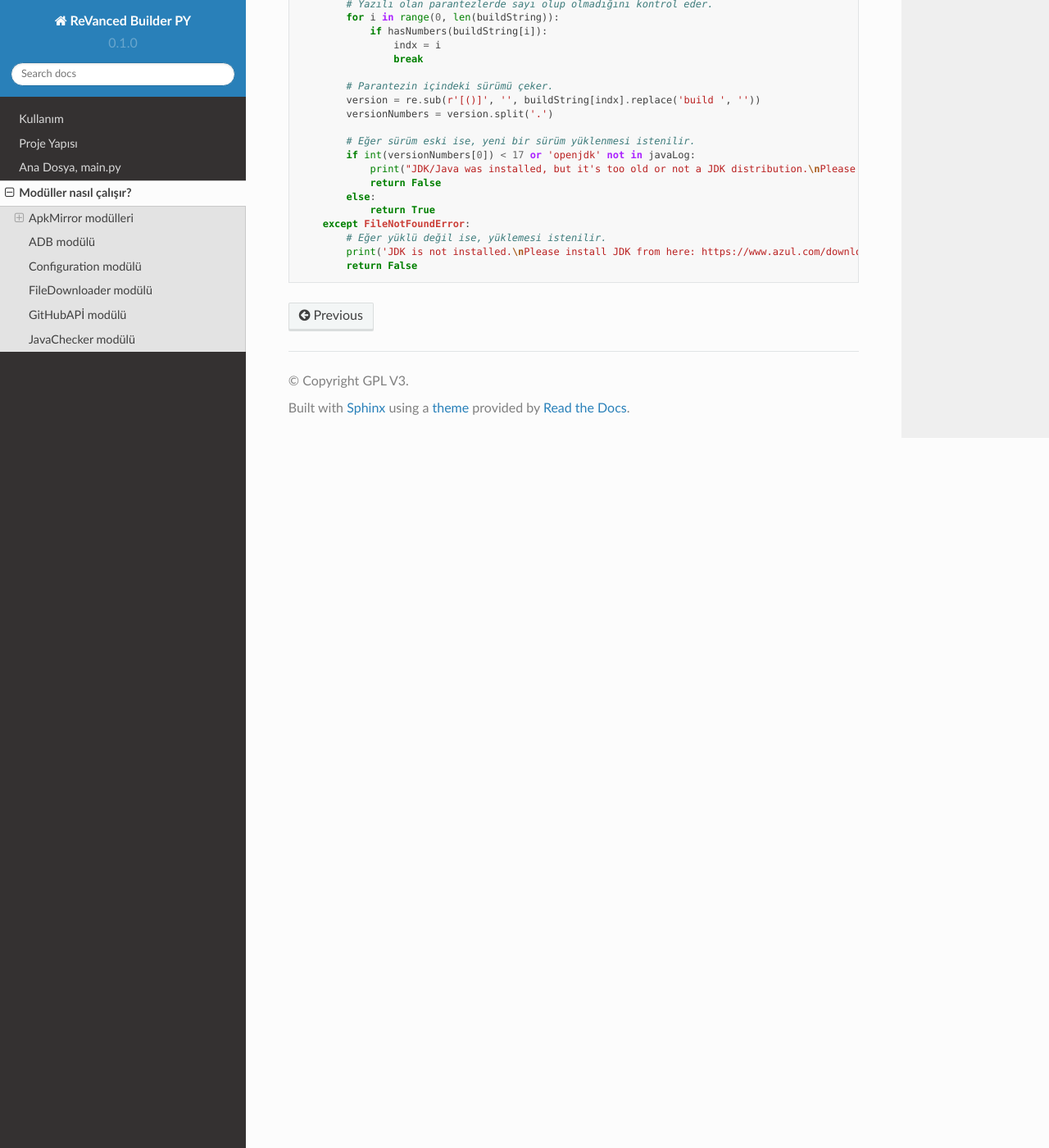
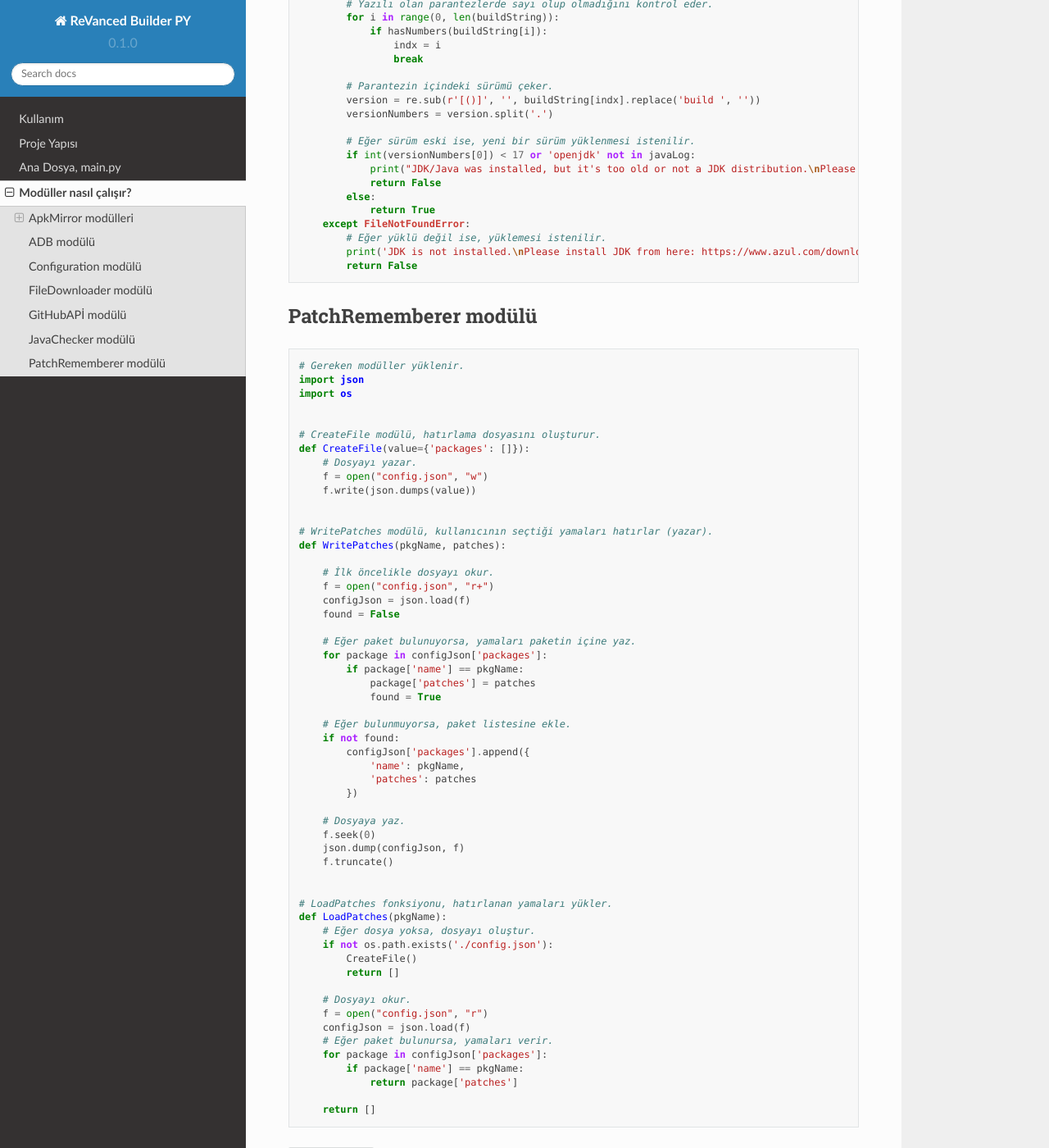
Before and after one commit to reisxd/revanced-helper-py-docs, a Sphinx documentation site: the page built from docs/source/project_modules.rst, in a window 1280 px wide and 1400 px high, scrolled down 8351 px. Shown: the whole window at 82% size. Built offline with Sphinx 7.4.7 and the Read the Docs theme 2.0.0, drawn with Linux system fonts in a browser that asks for light colours.

Commit message:
feat: more more docs

```diff
--- a/docs/source/project_modules.rst
+++ b/docs/source/project_modules.rst
@@ -507,3 +507,64 @@ JavaChecker modülü
             # Eğer yüklü değil ise, yüklemesi istenilir.
             print('JDK is not installed.\nPlease install JDK from here: https://www.azul.com/downloads-new/?package=jdk')
             return False
+
+PatchRememberer modülü
+----------------------
+
+.. code-block:: python
+
+    # Gereken modüller yüklenir.
+    import json
+    import os
+
+
+    # CreateFile modülü, hatırlama dosyasını oluşturur.
+    def CreateFile(value={'packages': []}):
+        # Dosyayı yazar.
+        f = open("config.json", "w")
+        f.write(json.dumps(value))
+
+
+    # WritePatches modülü, kullanıcının seçtiği yamaları hatırlar (yazar).
+    def WritePatches(pkgName, patches):
+
+        # İlk öncelikle dosyayı okur.
+        f = open("config.json", "r+")
+        configJson = json.load(f)
+        found = False
+
+        # Eğer paket bulunuyorsa, yamaları paketin içine yaz.
+        for package in configJson['packages']:
+            if package['name'] == pkgName:
+                package['patches'] = patches
+                found = True
+
+        # Eğer bulunmuyorsa, paket listesine ekle.
+        if not found:
+            configJson['packages'].append({
+                'name': pkgName,
+                'patches': patches
+            })
+
+        # Dosyaya yaz.
+        f.seek(0)
+        json.dump(configJson, f)
+        f.truncate()
+
+
+    # LoadPatches fonksiyonu, hatırlanan yamaları yükler.
+    def LoadPatches(pkgName):
+        # Eğer dosya yoksa, dosyayı oluştur.
+        if not os.path.exists('./config.json'):
+            CreateFile()
+            return []
+
+        # Dosyayı okur.
+        f = open("config.json", "r")
+        configJson = json.load(f)
+        # Eğer paket bulunursa, yamaları verir.
+        for package in configJson['packages']:
+            if package['name'] == pkgName:
+                return package['patches']
+
+        return []
```
